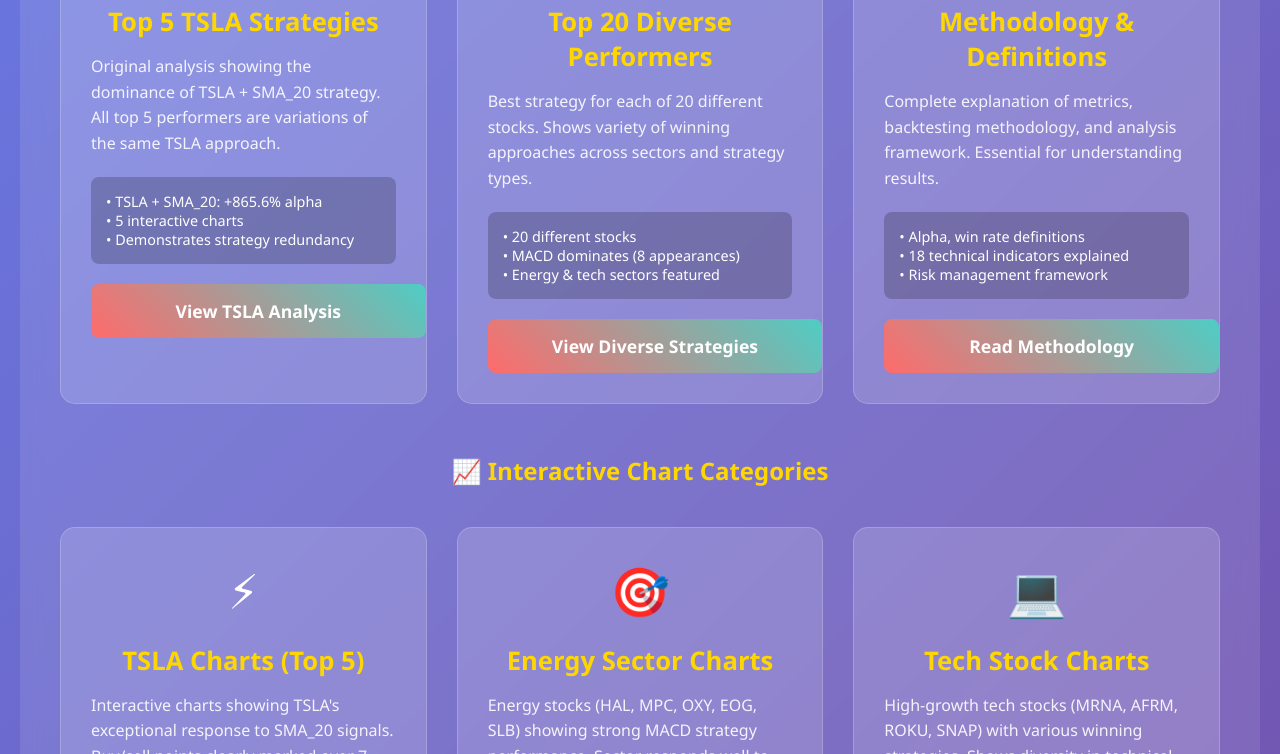
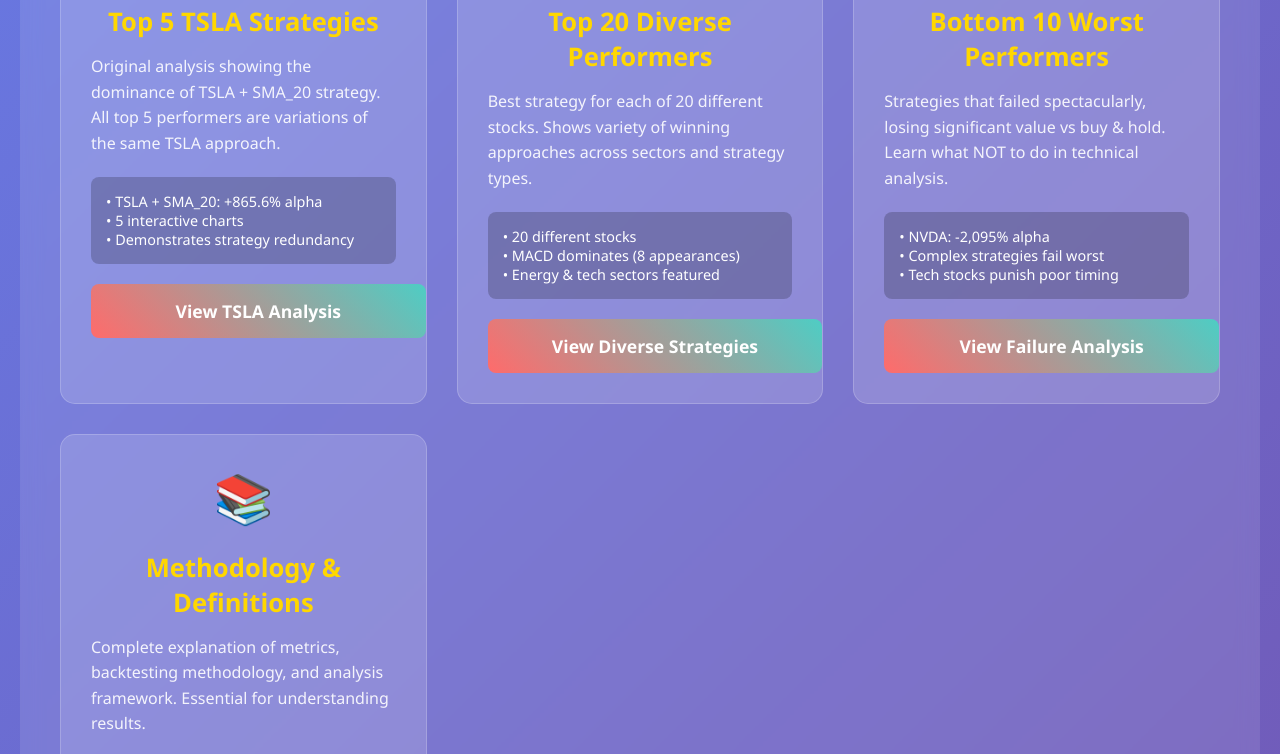
Before and after one commit to ssonal10/trading-strategy-analysis, a plain HTML site: page index.html in a window 1280 px wide. Shown: the part 616-1370 px from the top of the page. Drawn offline with Linux system fonts and the light colour scheme.

Commit message:
Add worst performers section to home navigation

```diff
--- a/index.html
+++ b/index.html
@@ -212,6 +212,22 @@
             </div>
 
             <div class="page-card">
+                <div class="page-icon">📉</div>
+                <div class="page-title">Bottom 10 Worst Performers</div>
+                <div class="page-description">
+                    Strategies that failed spectacularly, losing significant value vs buy & hold. Learn what NOT to do in technical analysis.
+                </div>
+                <div class="page-highlights">
+                    • NVDA: -2,095% alpha<br>
+                    • Complex strategies fail worst<br>
+                    • Tech stocks punish poor timing
+                </div>
+                <a href="worst_index.html" class="page-button" target="_blank">
+                    View Failure Analysis
+                </a>
+            </div>
+
+            <div class="page-card">
                 <div class="page-icon">📚</div>
                 <div class="page-title">Methodology & Definitions</div>
                 <div class="page-description">
```
